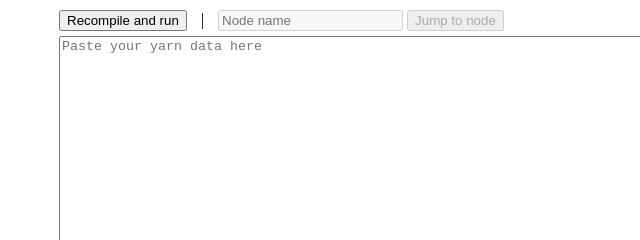
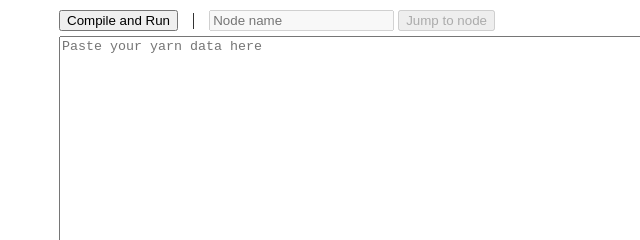
Before and after one commit to play-curious/bondage.js, a plain HTML site: page index.html in a window 1280 px wide. Shown: the top 240 px of the page, 591-1231 px from the left. Drawn offline with Linux system fonts and the light colour scheme.

Commit message:
Change button wording

```diff
--- a/index.html
+++ b/index.html
@@ -49,7 +49,7 @@
     <div id="display-area" class="left">
     </div>
     <div class="right">
-        <input id="recompile-button" type="button" value="Recompile and run" />
+        <input id="recompile-button" type="button" value="Compile and Run" />
         <span class="sep">|</span>
         <input id="nodename-text" type="text" placeholder="Node name" disabled/>
         <input id="jump-button" type="button" value="Jump to node" disabled/>
```
